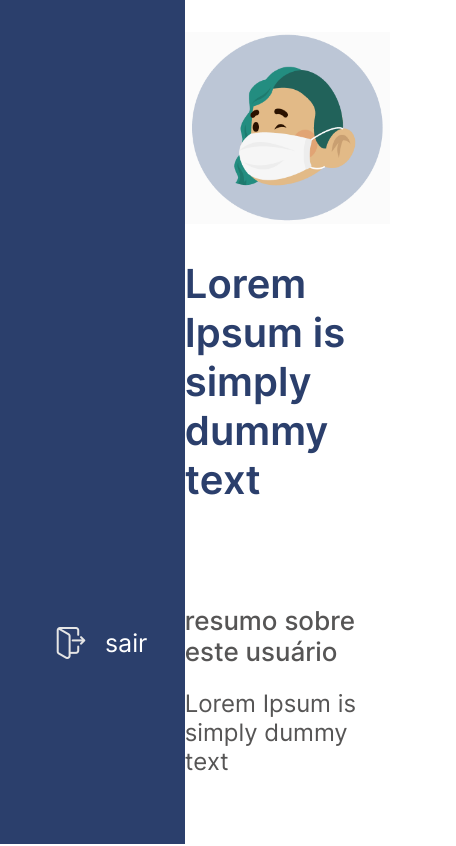
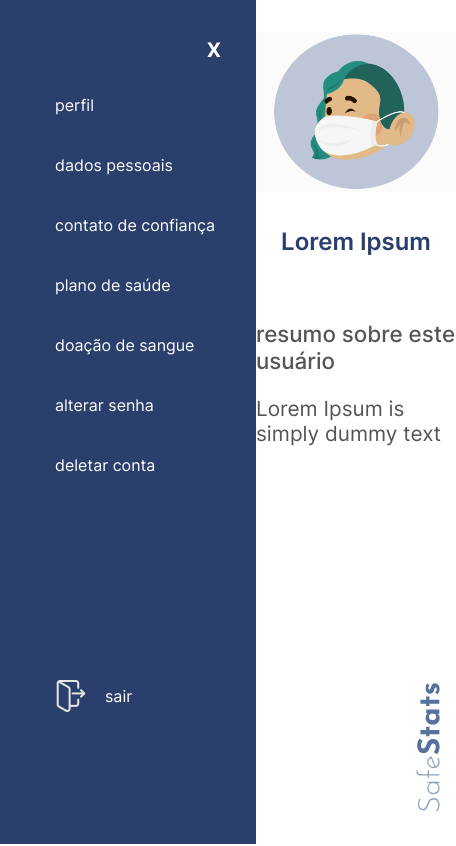
Before and after one commit to SafeStats-Health/safestats-frontend, a React (Create React App) app: page /user_profile in a window 390 px wide. Shown: the top 846 px of the page, 456 px wide, since content can reach past the window. Built offline with nearby package versions, Linux system fonts and the light colour scheme; the HTML template or start-up script is replaced by a standard one.

Commit message:
[feature-frontend-06] media fix

```diff
--- a/src/App.css
+++ b/src/App.css
@@ -1,6 +1,5 @@
 * {
   box-sizing: border-box;
-  overflow-x: hidden;
 }
 .Auth {
   display: flex;
--- a/src/components/drawer/styles.module.css
+++ b/src/components/drawer/styles.module.css
@@ -81,19 +81,11 @@
     margin-left: 1rem;
 }
 
-@media screen and (max-width: 1536px) and (max-height: 864px) {
-    .optionsPos {
-        font-size: 1.5625rem;
-        margin: 2rem 0 0 3.4375rem;
+@media screen and (max-width: 1400px) {
+    .drawerPos {
+        width: 18rem;
     }
 
-    .exit {
-        font-size: 1.5625rem;
-        margin: 8rem 0 0 3.4375rem;
-    }
-}
-
-@media screen and (max-width: 1366px) and (max-height: 768px) {
     .optionsPos {
         font-size: 1.2rem;
         margin: 2rem 0 0 3.4375rem;
@@ -101,6 +93,22 @@
 
     .exit {
         font-size: 1.2rem;
+        margin: 3rem 0 0 3.4375rem;
+    }
+}
+
+@media screen and (max-width: 992px) {
+    .drawerPos {
+        width: 16rem;
+    }
+
+    .optionsPos {
+        font-size: 1rem;
+        margin: 2rem 0 0 3.4375rem;
+    }
+
+    .exit {
+        font-size: 1rem;
         margin: 2rem 0 0 3.4375rem;
     }
 }
--- a/src/pages/email_confirm/styles.module.css
+++ b/src/pages/email_confirm/styles.module.css
@@ -65,16 +65,68 @@
     text-transform: lowercase !important;
 }
 
-@media screen and (max-width: 1366px) and (max-height: 768px) {
+@media screen and (max-width: 1400px) {
+    .safeStats {
+        width: 1.8rem;
+    }
+
     .textPos {
-        display: flex;
-        flex-direction: column;
-        align-items: center;
         margin: 15.1375rem 0 0 0;
+    }
+
+    .hello {
+        font-size: 2rem;
+        margin: 0 0 2.0625rem 3rem;
+    }
+
+    .email {
+        width: 29.125rem;
+        font-size: 1.75rem;
+        margin-left: 3rem;
     }
 
     .doctor {
         width: 32.375rem;
         height: 32.375rem;
     }
+
+    .button {
+        height: 3.4375rem !important;
+        font-size: 1.25rem !important;
+        width: 23.125rem;
+        margin: 6.125rem 0 0 3rem !important;
+    }
 }
+
+@media screen and (max-width: 992px) {
+    .safeStats {
+        width: 1.6rem;
+    }
+
+    .textPos {
+        margin: 13.1375rem 0 0 0;
+    }
+
+    .hello {
+        font-size: 2rem;
+        margin: 0 0 2.0625rem 3rem;
+    }
+
+    .email {
+        width: 29.125rem;
+        font-size: 1.75rem;
+        margin-left: 3rem;
+    }
+
+    .doctor {
+        width: 25.375rem;
+        height: 25.375rem;
+    }
+
+    .button {
+        height: 3.4375rem !important;
+        font-size: 1.25rem !important;
+        width: 23.125rem;
+        margin: 5.125rem 0 0 3rem !important;
+    }
+}
--- a/src/pages/not_found/styles.module.css
+++ b/src/pages/not_found/styles.module.css
@@ -48,14 +48,7 @@
 }
 
 
-@media screen and (max-width: 1536px) and (max-height: 864px) {
-    .error {
-        font-size: 8rem;
-        margin: 1rem 0 1rem 0;
-    }
-}
-
-@media screen and (max-width: 1366px) and (max-height: 768px) {
+@media screen and (max-width: 1400px) {
     .error {
         font-size: 6rem;
         margin: 1rem 0 1rem 0;
@@ -68,8 +61,8 @@
 
     .doctor {
         margin-top: 3.5rem;
-        width: 17rem;
-        height: 20.57rem;
+        width: 15rem;
+        height: 18.57rem;
     }
 
     .ellipse {
@@ -78,3 +71,27 @@
         z-index: -1;
     }
 }
+
+@media screen and (max-width: 992px) {
+    .error {
+        font-size: 6rem;
+        margin: 1rem 0 1rem 0;
+    }
+
+    .text {
+        font-size: 1.50rem;
+        width: 35rem;
+    }
+
+    .doctor {
+        margin-top: 3.5rem;
+        width: 15rem;
+        height: 18.57rem;
+    }
+
+    .ellipse {
+        width: 11.232rem;
+        transform: translate(0, -3.4rem);
+        z-index: -1;
+    }
+}
--- a/src/pages/user_profile/index.js
+++ b/src/pages/user_profile/index.js
@@ -14,12 +14,12 @@
       <div className={styles.userProfilePos}>
         <div className={styles.userProfile}>
           <img className={styles.dummyImg} src={dummyImg} alt="Dummy Img"/>
-          <span className={styles.userName}>Lorem Ipsum is simply dummy text</span>
+          <span className={styles.userName}>Lorem Ipsum</span>
           <span className={styles.summaryTitle}>{t('SUMMARY_TITLE')}</span>
           <span className={styles.summary}>Lorem Ipsum is simply dummy text</span>
         </div>
         <div className={styles.safeStats}>
-          <img src={safeStats} alt="Safe Stats"/>
+          <img className={styles.safeStatsImg} src={safeStats} alt="Safe Stats"/>
         </div>
       </div>
 
--- a/src/pages/user_profile/styles.module.css
+++ b/src/pages/user_profile/styles.module.css
@@ -51,26 +51,61 @@
     margin: 2rem 1rem 4.3125rem 0;
 }
 
-@media screen and (max-width: 1536px) and (max-height: 864px) {
+@media screen and (max-width: 1400px) {
     .dummyImg {
         margin: 2rem 0 2.1875rem 0;
-        height: 12rem;
-        width: 14.5rem;
+        height: 10rem;
+        width: 12.5rem;
+    }
+
+    .userName {
+        font-size: 2rem;
+    }
+
+    .safeStats {
+        margin: 7rem 1rem 2rem 0;
+    }
+
+    .summaryTitle {
+        font-size: 1.4rem;
+        margin: 4rem 0 1.375rem 0;
+    }
+
+    .summary {
+        font-size: 1.3rem;
+    }
+
+    .safeStatsImg {
+        width: 1.6rem;
+    }
+}
+
+@media screen and (max-width: 992px) {
+    .dummyImg {
+        margin: 2rem 0 2.1875rem 0;
+        height: 10rem;
+        width: 12.5rem;
+    }
+
+    .userName {
+        font-size: 1.5rem;
+        font-weight: 600;
+        color: #2B3F6C;
     }
 
     .safeStats {
         margin: 9rem 1rem 2rem 0;
     }
-}
 
-@media screen and (max-width: 1366px) and (max-height: 768px) {
-    .dummyImg {
-        margin: 2rem 0 2.1875rem 0;
-        height: 12rem;
-        width: 14.5rem;
+    .summaryTitle {
+        font-size: 1.4rem;
     }
 
-    .safeStats {
-        margin: 3rem 1rem 2rem 0;
+    .summary {
+        font-size: 1.3rem;
+    }
+
+    .safeStatsImg {
+        width: 1.5rem;
     }
 }
```
